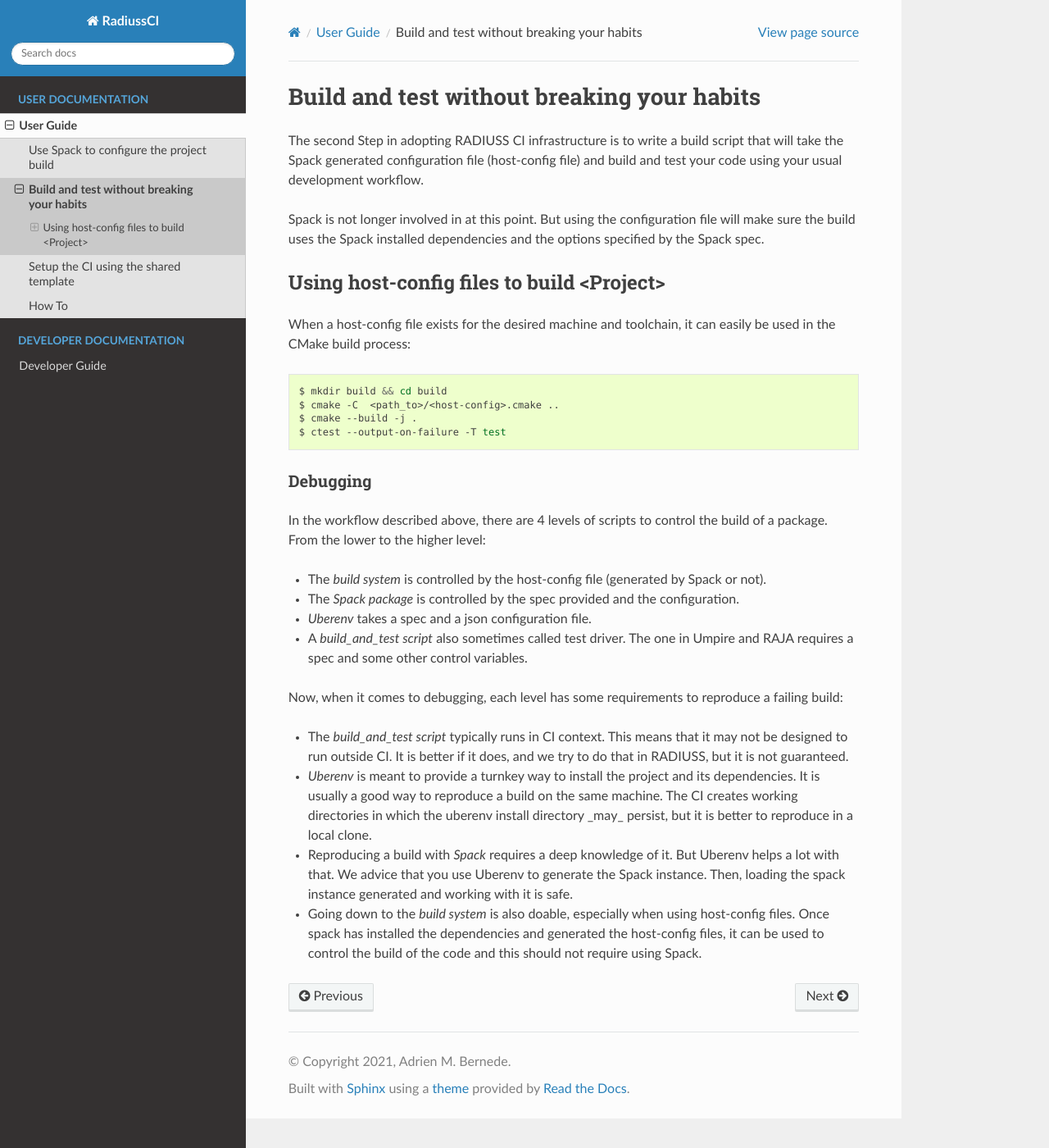
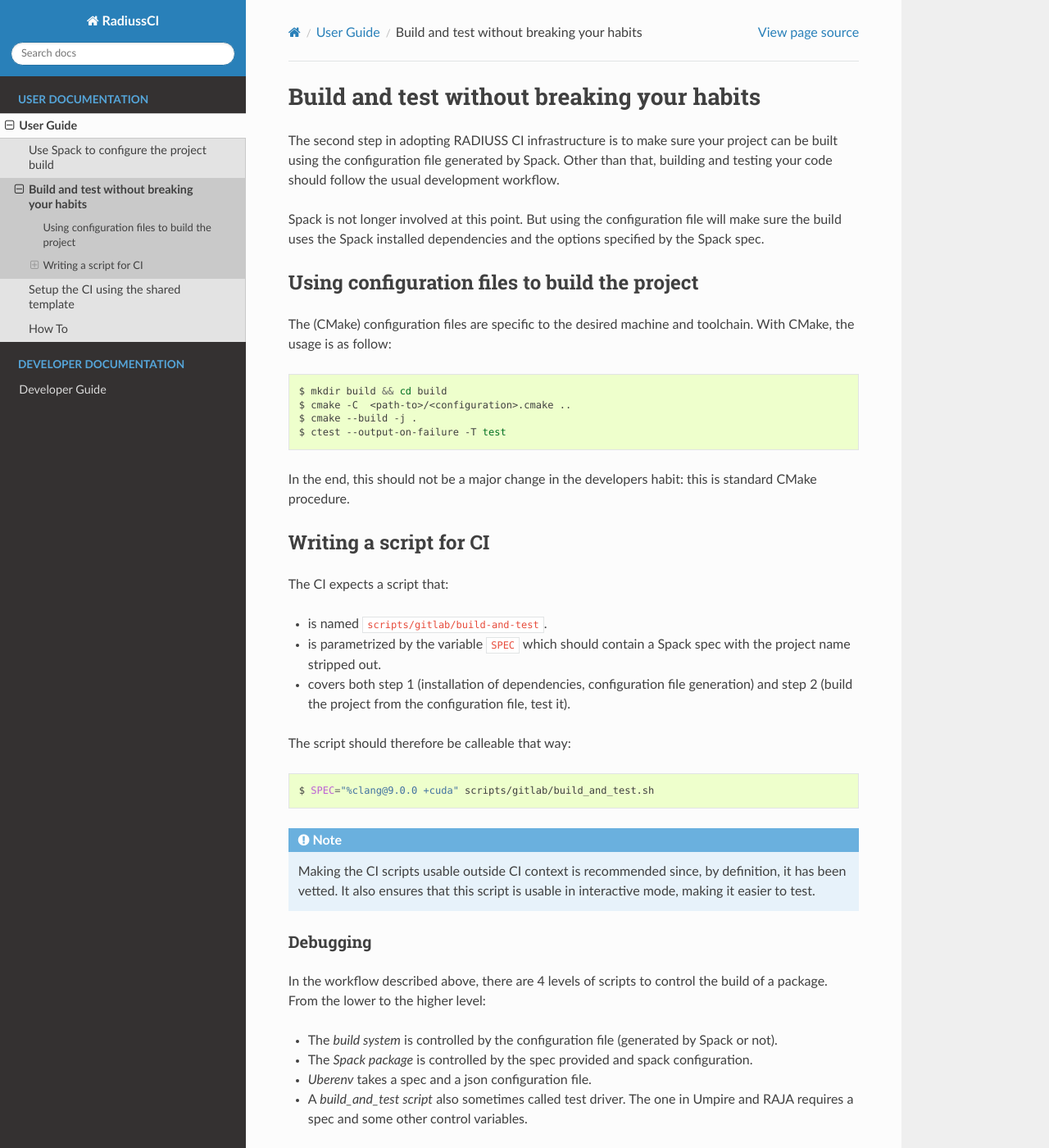
Before and after one commit to LLNL/radiuss-ci, a Sphinx documentation site: the page built from docs/sphinx/user_guide/build_and_test.rst, in a window 1280 px wide and 1400 px high. Shown: the whole window at 82% size. Built offline with Sphinx 7.4.7 and the Read the Docs theme 2.0.0, drawn with Linux system fonts in a browser that asks for light colours; pages that are not in the unit, such as notebooks, are missing from menus; some of the changed text lies outside the part shown.

Commit message:
Tidying up in progress

```diff
--- a/docs/sphinx/dev_guide/how_to.rst
+++ b/docs/sphinx/dev_guide/how_to.rst
@@ -17,12 +17,12 @@ Use Uberenv
 
 .. code-block:: bash
 
-  $ python scripts/uberenv/uberenv.py
+  $ ./scripts/uberenv/uberenv.py
 
 .. note::
   On LC machines, it is good practice to do the build step in parallel on a
   compute node. Here is an example command: ``srun -ppdebug -N1 --exclusive
-  python scripts/uberenv/uberenv.py``
+  ./scripts/uberenv/uberenv.py``
 
 Unless otherwise specified Spack will default to a compiler. It is recommended
 to specify which compiler to use: add the compiler spec to the ``--spec=``
--- a/docs/sphinx/user_guide/build_and_test.rst
+++ b/docs/sphinx/user_guide/build_and_test.rst
@@ -11,26 +11,53 @@
 Build and test without breaking your habits
 *******************************************
 
-The second Step in adopting RADIUSS CI infrastructure is to write a build
-script that will take the Spack generated configuration file (host-config file)
-and build and test your code using your usual development workflow.
+The second step in adopting RADIUSS CI infrastructure is to make sure your
+project can be built using the configuration file generated by Spack. Other
+than that, building and testing your code should follow the usual development
+workflow.
 
-Spack is not longer involved in at this point. But using the configuration file
+Spack is not longer involved at this point. But using the configuration file
 will make sure the build uses the Spack installed dependencies and the options
 specified by the Spack spec.
 
-Using host-config files to build <Project>
-------------------------------------------
+Using configuration files to build the project
+----------------------------------------------
 
-When a host-config file exists for the desired machine and toolchain, it can
-easily be used in the CMake build process:
+The (CMake) configuration files are specific to the desired machine and
+toolchain. With CMake, the usage is as follow:
 
 .. code-block:: bash
 
   $ mkdir build && cd build
-  $ cmake -C  <path_to>/<host-config>.cmake ..
+  $ cmake -C  <path-to>/<configuration>.cmake ..
   $ cmake --build -j .
   $ ctest --output-on-failure -T test
+
+In the end, this should not be a major change in the developers habit: this is
+standard CMake procedure.
+
+Writing a script for CI
+-----------------------
+
+The CI expects a script that:
+
+* is named ``scripts/gitlab/build-and-test``.
+* is parametrized by the variable ``SPEC`` which should contain a Spack spec
+  with the project name stripped out.
+* covers both step 1 (installation of dependencies, configuration file
+  generation) and step 2 (build the project from the configuration file, test
+  it).
+
+The script should therefore be calleable that way:
+
+.. code-block:: bash
+
+  $ SPEC="%clang@9.0.0 +cuda" scripts/gitlab/build_and_test.sh
+
+.. note::
+  Making the CI scripts usable outside CI context is recommended since, by
+  definition, it has been vetted. It also ensures that this script is usable in
+  interactive mode, making it easier to test.
 
 Debugging
 =========
@@ -38,9 +65,9 @@ Debugging
 In the workflow described above, there are 4 levels of scripts to control the
 build of a package. From the lower to the higher level:
 
-* The *build system* is controlled by the host-config file (generated by Spack
+* The *build system* is controlled by the configuration file (generated by Spack
   or not).
-* The *Spack package* is controlled by the spec provided and the configuration.
+* The *Spack package* is controlled by the spec provided and spack configuration.
 * *Uberenv* takes a spec and a json configuration file.
 * A *build_and_test script* also sometimes called test driver. The one in Umpire
   and RAJA requires a spec and some other control variables.
@@ -50,16 +77,16 @@ a failing build:
 
 * The *build_and_test script* typically runs in CI context. This means that it
   may not be designed to run outside CI. It is better if it does, and we try to
-  do that in RADIUSS, but it is not guaranteed.
-* *Uberenv* is meant to provide a turnkey way to install the project and its
-  dependencies. It is usually a good way to reproduce a build on the same
-  machine. The CI creates working directories in which the uberenv install
-  directory _may_ persist, but it is better to reproduce in a local clone.
+  do that in RADIUSS, but it is not guaranteed. * *Uberenv* is meant to provide
+  a turnkey way to install the project and its dependencies. It is usually a
+  good way to reproduce a build on the same machine. The CI creates working
+  directories in which the uberenv install directory _may_ persist, but it is
+  better to reproduce in a local clone.
 * Reproducing a build with *Spack* requires a deep knowledge of it. But Uberenv
   helps a lot with that. We advice that you use Uberenv to generate the Spack
   instance. Then, loading the spack instance generated and working with it is
   safe.
-* Going down to the *build system* is also doable, especially when using
-  host-config files. Once spack has installed the dependencies and generated
-  the host-config files, it can be used to control the build of the code and
-  this should not require using Spack.
+* Going down to the *build system* is also doable, especially when using the
+  generated configuration files. Once spack has installed the dependencies and
+  generated the configuration files, the latter can be used to control the
+  build of the code and this should not require using Spack.
```
Also changed, not shown: docs/index.rst (+1 -33 lines), docs/sphinx/dev_guide/radiuss_ci_explained.rst (added, +18 -0 lines), docs/sphinx/user_guide/setup_ci.rst (+0 -25 lines).
